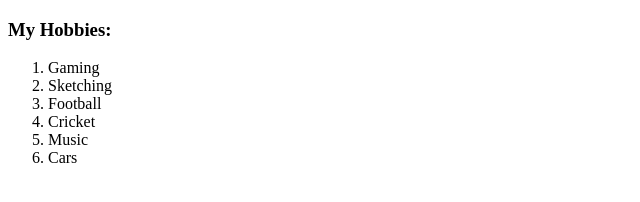
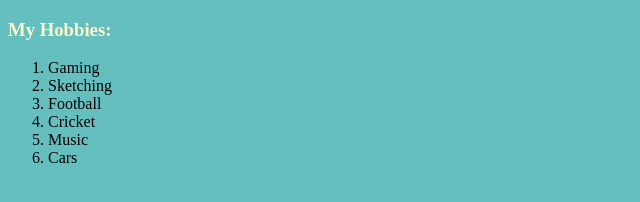
Before and after one commit to adityashz/CV, a plain HTML site: page hobbies.html in a window 1280 px wide. Shown: the whole page, without its empty margins (0-640 px from the left). Drawn offline with Linux system fonts and the light colour scheme; files that its build step writes are made by us from their sources.

Commit message:
updated code

```diff
--- a/hobbies.html
+++ b/hobbies.html
@@ -2,7 +2,8 @@
 <html>
   <head>
     <meta charset="utf-8">
-    <title></title>
+    <title>Hobbies</title>
+    <link rel="stylesheet" href="css/styles.css">
   </head>
   <body>
 
```
